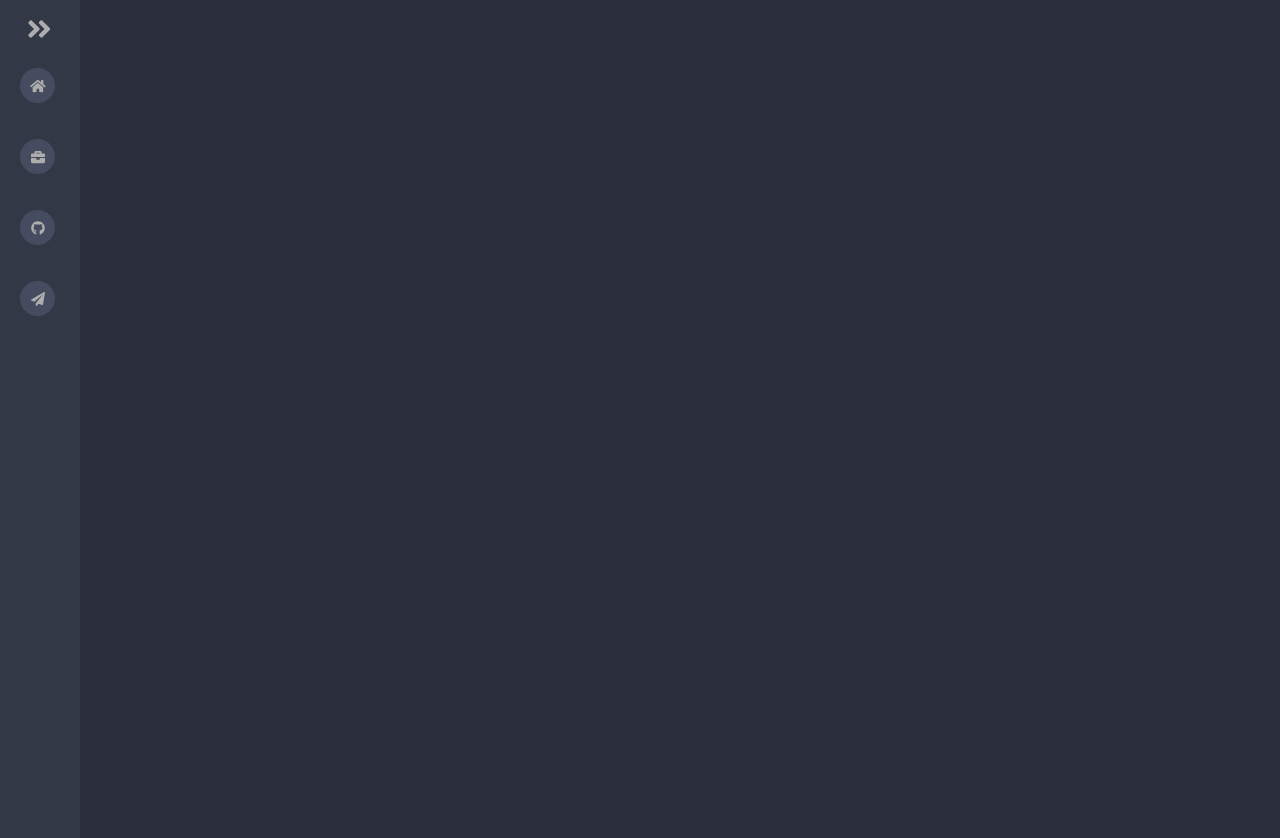
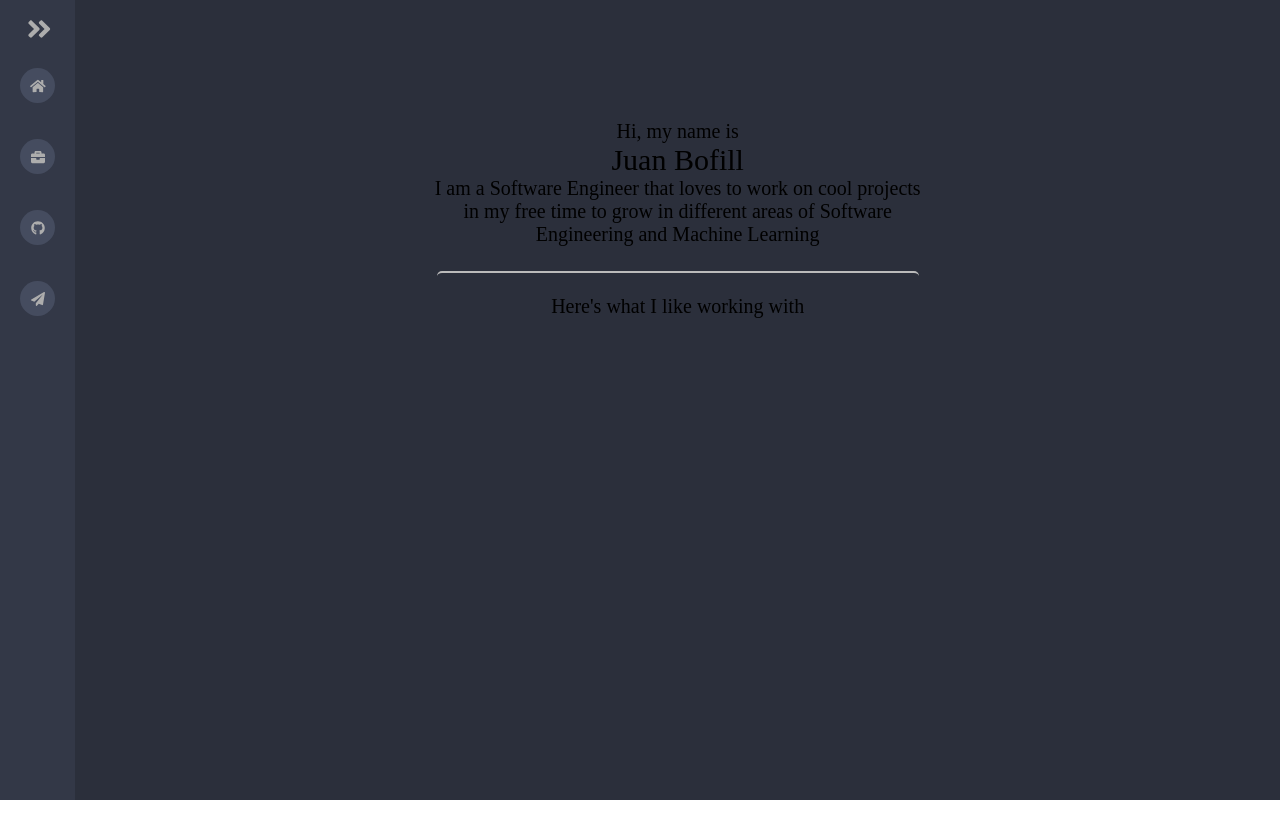
Before and after one commit to jbofill10/Portfolio, a Next.js app in the folder frontend/: page / in a window 1280 px wide. Shown: the top 838 px of the page. After the commit the page ends 800 px from the top, so only its background shows below. Built offline with nearby package versions, Linux system fonts and the light colour scheme.

Commit message:
add front page work

```diff
--- a/frontend/src/pages/index.jsx
+++ b/frontend/src/pages/index.jsx
@@ -1,11 +1,37 @@
 import Sidebar from '../components/sidebar.jsx'
 
 function App() {
-  return (
-    <div className="App">
-        <Sidebar/>
-    </div>
-  );
+	return (
+		<div className="App">
+			<Sidebar/>
+			<div className='AboutLayout'>
+				<div className='IntroText'>
+					<div className='Introduction'>
+						Hi, my name is
+						<div className='Name'>Juan Bofill</div>
+
+						<div className='Description'>
+							I am a Software Engineer that loves to work on cool projects in my free time to
+							grow in different areas of Software Engineering and Machine Learning
+						</div>
+					</div>
+				</div>
+
+				<div className='Separator' />
+
+				<div className='ToolIntro' style={{
+					fontSize: 20,
+					marginBottom: "auto"
+					}}>
+					Here's what I like working with
+				</div>
+
+				<div className='Tools'>
+
+				</div>
+			</div>
+		</div>
+	);
 }
 
 export default App;
--- a/frontend/src/pages/styles/app.css
+++ b/frontend/src/pages/styles/app.css
@@ -1,10 +1,51 @@
 .App {
-    display: flex;
-    background-color: #2B2F3B;
+		display: flex;
+		background-color: #2B2F3B;
 }
 
-html, body, #__next {
-  height: 100vh;
-  margin: 0;
-  padding: 0;
+ html,
+			body,
+			body > div:first-child,
+			div#__next,
+			div#__next > div {
+				height: 100%;
+				margin: auto;
+			}
+
+.IntroText {
+	width: 500px;
+	margin: 10% auto 1% auto ;
 }
+
+.Introduction {
+	font-size: 20px;
+}
+
+.Name {
+	font-size: 30px;
+}
+
+.Description {
+}
+
+.Separator {
+	border-top: 2px solid #bbb;
+	border-radius: 5px;
+	height: 10px;
+	width: 40%;
+	margin: 1% auto 1% auto;
+}
+
+.AboutLayout {
+	display: flex;
+	text-align: center;
+	align-content: center;
+	flex-direction: column;
+	justify-content: center;
+	height: 100%;
+	width: 100%;
+}
+
+.Tools {
+	width: 65%;
+}
```
